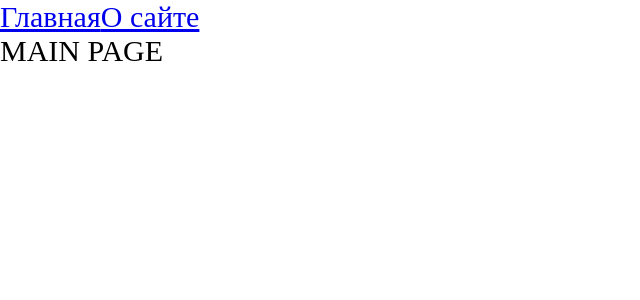
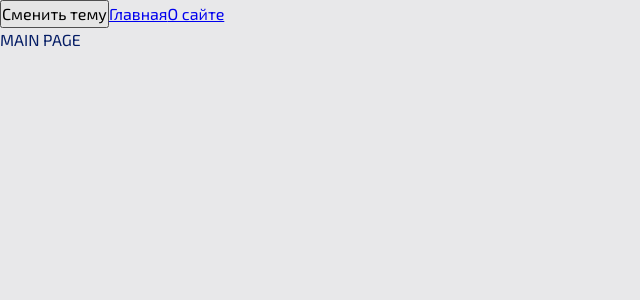
Before and after one commit to volkmail/vPortal, a React app: page / in a window 1280 px wide. Shown: the top 300 px of the page, without its empty margins (0-640 px from the left). Built offline with nearby package versions, Linux system fonts and the light colour scheme.

Commit message:
1.7 Организация стилей. Добавляем темы

```diff
--- a/public/index.html
+++ b/public/index.html
@@ -5,6 +5,10 @@
     <meta name="viewport"
           content="width=device-width, user-scalable=no, initial-scale=1.0, maximum-scale=1.0, minimum-scale=1.0">
     <meta http-equiv="X-UA-Compatible" content="ie=edge">
+    <link rel="preconnect" href="https://fonts.googleapis.com">
+    <link rel="preconnect" href="https://fonts.gstatic.com" crossorigin>
+    <link href="https://fonts.googleapis.com/css2?family=Exo+2:ital,wght@0,100..900;1,100..900&display=swap"
+          rel="stylesheet">
     <title>Document</title>
 </head>
 <body>
--- a/src/App.tsx
+++ b/src/App.tsx
@@ -1,22 +1,26 @@
-import {Link, Route, Routes} from "react-router-dom";
-import './index.scss';
-import {MainPageLazy} from "./pages/MainPage/MainPage.lazy";
-import {AboutPageLazy} from "./pages/AboutPage/AboutPage.lazy";
-import {Suspense} from "react";
+import { Link, Route, Routes } from "react-router-dom";
+import "./styles/index.scss";
+import { MainPageLazy } from "./pages/MainPage/MainPage.lazy";
+import { AboutPageLazy } from "./pages/AboutPage/AboutPage.lazy";
+import { Suspense } from "react";
+import { useTheme } from "./theme/useTheme";
 
 const App = () => {
+  const { theme, toggleTheme } = useTheme();
+
   return (
-        <div className="app">
-            <Link to={'/'}>Главная</Link>
-            <Link to={'/about'}>О сайте</Link>
+    <div className={`app ${theme}`}>
+      <button onClick={toggleTheme}>Сменить тему</button>
+      <Link to={"/"}>Главная</Link>
+      <Link to={"/about"}>О сайте</Link>
       <Suspense fallback={<div>...loading</div>}>
         <Routes>
-                    <Route path={'/about'} element={<AboutPageLazy/>}/>
-                    <Route path={'/'} element={<MainPageLazy/>}/>
+          <Route path={"/about"} element={<AboutPageLazy />} />
+          <Route path={"/"} element={<MainPageLazy />} />
         </Routes>
       </Suspense>
     </div>
-    )
-}
+  );
+};
 
-export {App}
+export { App };
--- a/src/index.scss
+++ /dev/null
@@ -1,9 +0,0 @@
-* {
-    margin: 0;
-    padding: 0;
-    box-sizing: border-box;
-}
-
-.app {
-    font-size: 30px;
-}
--- a/src/index.tsx
+++ b/src/index.tsx
@@ -1,5 +1,13 @@
-import {render} from "react-dom";
-import {App} from "./App";
-import {BrowserRouter} from "react-router-dom";
+import { render } from "react-dom";
+import { App } from "./App";
+import { BrowserRouter } from "react-router-dom";
+import { ThemeProvider } from "./theme/ThemeProvider";
 
-render(<BrowserRouter><App/></BrowserRouter>, document.getElementById('root'));
+render(
+  <BrowserRouter>
+    <ThemeProvider>
+      <App />
+    </ThemeProvider>
+  </BrowserRouter>,
+  document.getElementById("root")
+);
--- /dev/null
+++ b/src/styles/index.scss
@@ -0,0 +1,13 @@
+@import './reset';
+@import './themes/dark';
+@import './themes/light';
+@import './variables/globals';
+
+.app {
+    font: var(--font-m);
+
+    background: var(--bg-color);
+    color: var(--primary-color);
+
+    min-height: 100svh;
+}
--- /dev/null
+++ b/src/styles/reset.scss
@@ -0,0 +1,13 @@
+* {
+    margin: 0;
+    padding: 0;
+    box-sizing: border-box;
+}
+
+input,
+button,
+textarea,
+select {
+    margin: 0;
+    font: inherit;
+}
--- /dev/null
+++ b/src/styles/themes/dark.scss
@@ -0,0 +1,6 @@
+.app.dark {
+    --bg-color: #090949;
+
+    --primary-color: #049604;
+    --secondary-color: #04ff04;
+}
--- /dev/null
+++ b/src/styles/themes/light.scss
@@ -0,0 +1,6 @@
+.app.light {
+    --bg-color: #e8e8ea;
+
+    --primary-color: #041c65;
+    --secondary-color: #0449e0;
+}
--- /dev/null
+++ b/src/styles/variables/globals.scss
@@ -0,0 +1,11 @@
+:root {
+    --font-family-main: 'Exo 2', Consolas, sans-serif;
+
+    --font-size-m: 16px;
+    --font-line-m: 24px;
+    --font-m: var(--font-size-m) / var(--font-line-m) var(--font-family-main);
+
+    --font-size-l: 24px;
+    --font-line-l: 32px;
+    --font-l: var(--font-size-l) / var(--font-line-l) var(--font-family-main);
+}
--- /dev/null
+++ b/src/theme/ThemeContext.ts
@@ -0,0 +1,15 @@
+import {createContext} from "react";
+
+export enum Theme {
+    LIGHT = 'light',
+    DARK = 'dark'
+}
+
+export interface ThemeContextProps {
+    theme?: Theme;
+    setTheme?: (theme: Theme) => void;
+}
+
+export const ThemeContext = createContext<ThemeContextProps>({});
+
+export const LOCAL_STORAGE_THEME_KEY = 'theme';
--- /dev/null
+++ b/src/theme/ThemeProvider.tsx
@@ -0,0 +1,16 @@
+import {FC, useMemo, useState} from "react";
+import {LOCAL_STORAGE_THEME_KEY, Theme, ThemeContext} from "./ThemeContext"
+
+export const ThemeProvider: FC = (props) => {
+    const [theme, setTheme] = useState<Theme>((localStorage.getItem(LOCAL_STORAGE_THEME_KEY) ?? Theme.LIGHT) as Theme);
+
+    const toggleTheme = () => setTheme(prevTheme => prevTheme === Theme.LIGHT ? Theme.DARK : Theme.LIGHT);
+
+    const themeProps = useMemo(() => ({theme, setTheme: toggleTheme}), [theme]);
+
+    return (
+        <ThemeContext.Provider value={themeProps}>
+            {props.children}
+        </ThemeContext.Provider>
+    )
+}
--- /dev/null
+++ b/src/theme/useTheme.ts
@@ -0,0 +1,19 @@
+import { useContext } from "react";
+import { LOCAL_STORAGE_THEME_KEY, Theme, ThemeContext } from "./ThemeContext";
+
+interface UseThemeResult {
+    theme: Theme;
+    toggleTheme: () => void;
+}
+
+export const useTheme = (): UseThemeResult => {
+    const { theme, setTheme } = useContext(ThemeContext);
+
+    const toggleTheme = () => {
+        const newTheme = theme === Theme.LIGHT ? Theme.DARK : Theme.LIGHT;
+        setTheme(newTheme);
+        localStorage.setItem(LOCAL_STORAGE_THEME_KEY, newTheme);
+    };
+
+    return {theme, toggleTheme}
+}
```
Lines whose indentation alone changed are shown as unchanged.
